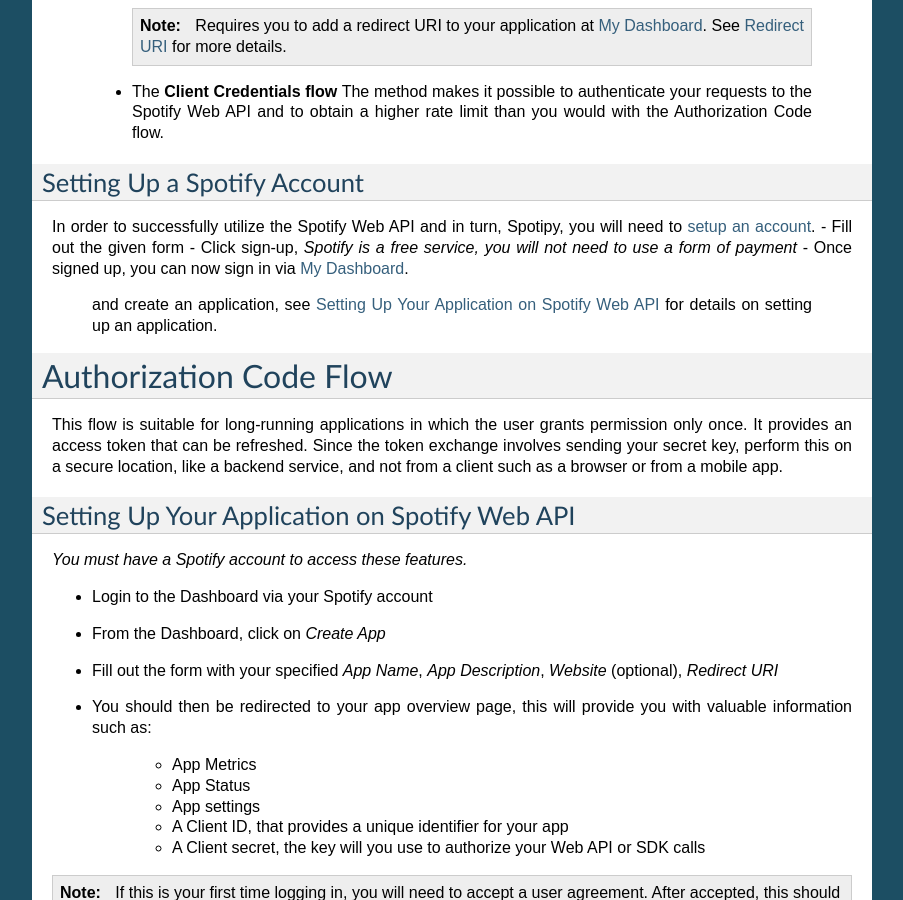
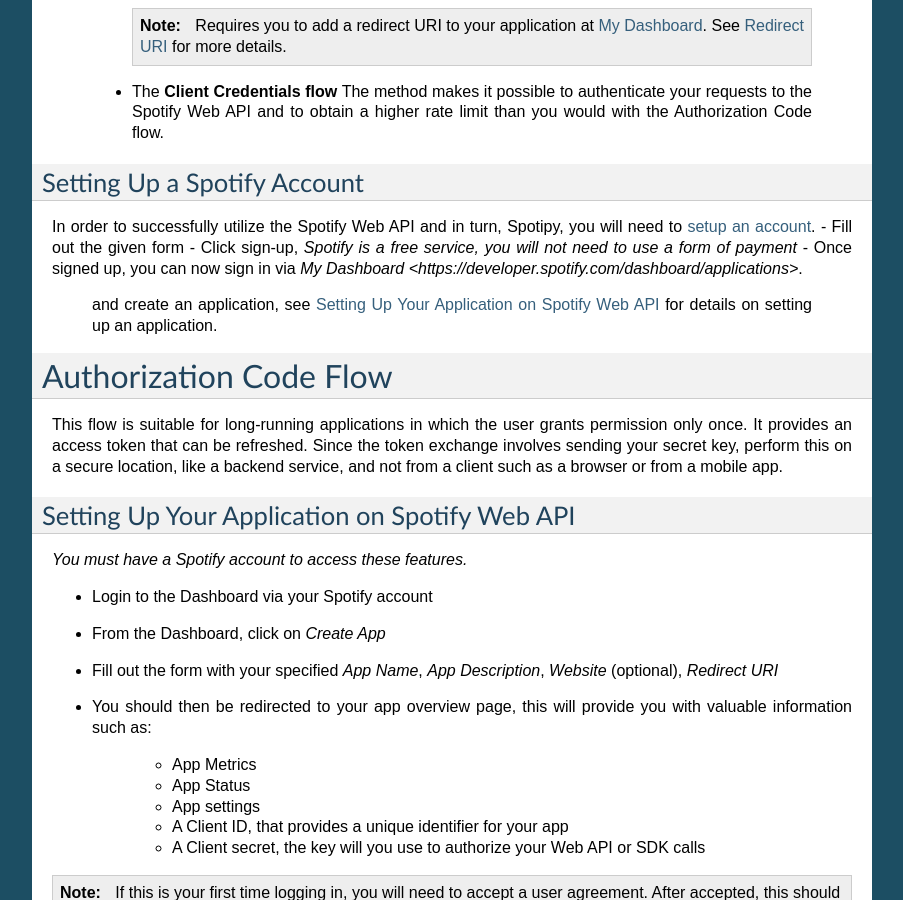
Before and after one commit to spotipy-dev/spotipy, a Sphinx documentation site: the page built from docs/index.rst, in a window 1280 px wide and 900 px high, scrolled down 1884 px. Shown: the whole window, without its empty margins (198-1101 px from the left). Built offline with Sphinx 7.4.7, drawn with Linux system fonts in a browser that asks for light colours.

Commit message:
Update index.rst

```diff
--- a/docs/index.rst
+++ b/docs/index.rst
@@ -109,7 +109,7 @@
 to `setup an account <https://www.spotify.com/us/signup>`_.
 - Fill out the given form
 - Click sign-up, *Spotify is a free service, you will not need to use a form of payment*
-- Once signed up, you can now sign in via `My Dashboard <https://developer.spotify.com/dashboard/applications>`_.
+- Once signed up, you can now sign in via `My Dashboard <https://developer.spotify.com/dashboard/applications>`.
   and create an application, see `Setting Up Your Application on Spotify Web API`_ for details on setting up
   an application.
 
```
